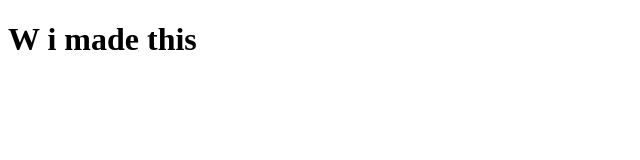
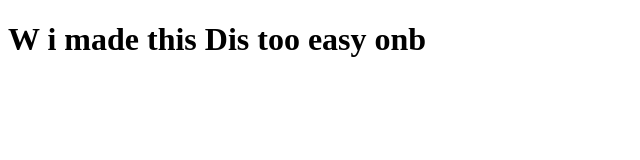
Before and after one commit to aaronmorenomarino/aaronmorenomarino.github.io, a plain HTML site: page index.html in a window 1280 px wide. Shown: the whole page, without its empty margins (0-640 px from the left). Drawn offline with Linux system fonts and the light colour scheme.

Commit message:
Update index.html

```diff
--- a/index.html
+++ b/index.html
@@ -5,6 +5,6 @@
   <title>Portfolio</title>
 </head>
 <body>
-  <h1>W i made this</h1>
+  <h1>W i made this Dis too easy onb</h1>
 </body>
 </html>
```
